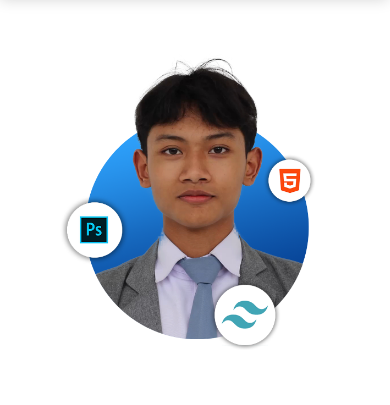
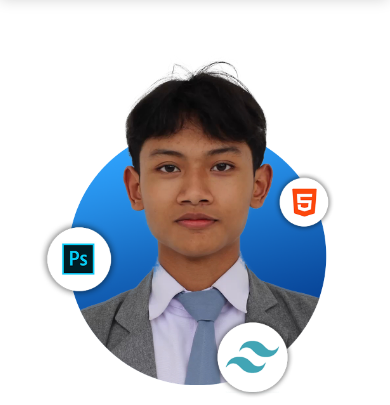
Before and after one commit to fadilaziz/fadil.github.io, a plain HTML site: page index.html in a window 390 px wide. Shown: the part 60-465 px from the top of the page. Drawn offline with nearby package versions, Linux system fonts and the light colour scheme.

Commit message:
Update style-index.css

```diff
--- a/style-index.css
+++ b/style-index.css
@@ -238,8 +238,8 @@ section > h4 {
 
 
 figure > img {
-    width: 21rem;
-    height: 21rem;
+    width: 25rem;
+    height: 25rem;
 }
 
 .about-me > p {
@@ -736,8 +736,8 @@ article > button:hover {
     .img-hero > img {
         margin-top: 100px;
         margin-bottom: 20px;
-        width: 325px;
-        height: 325px;
+        width: 375px;
+        height: 375px;
 
     }
 
```
